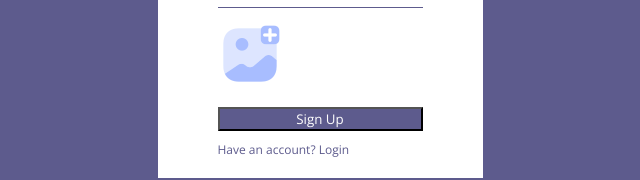
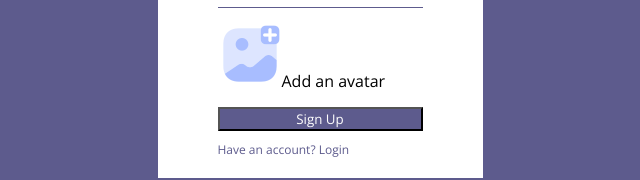
Before and after one commit to KingAJ19/Chat-App, a React (Create React App) app: page / in a window 1280 px wide. Shown: the part 444-624 px from the top of the page, without its empty margins (320-960 px from the left). Built offline with nearby package versions, Linux system fonts and the light colour scheme.

Commit message:
image is there

```diff
--- a/src/pages/Register.jsx
+++ b/src/pages/Register.jsx
@@ -19,7 +19,7 @@ export const Register = () => {
           <input style={{display:"none"}} type="file" id="file" />
           <label htmlFor="file">
             <img src={Add} alt="add an avatar" />
-            <span></span>
+            <span>Add an avatar</span>
           </label>
           <button>Sign Up</button>
         </form>
```
